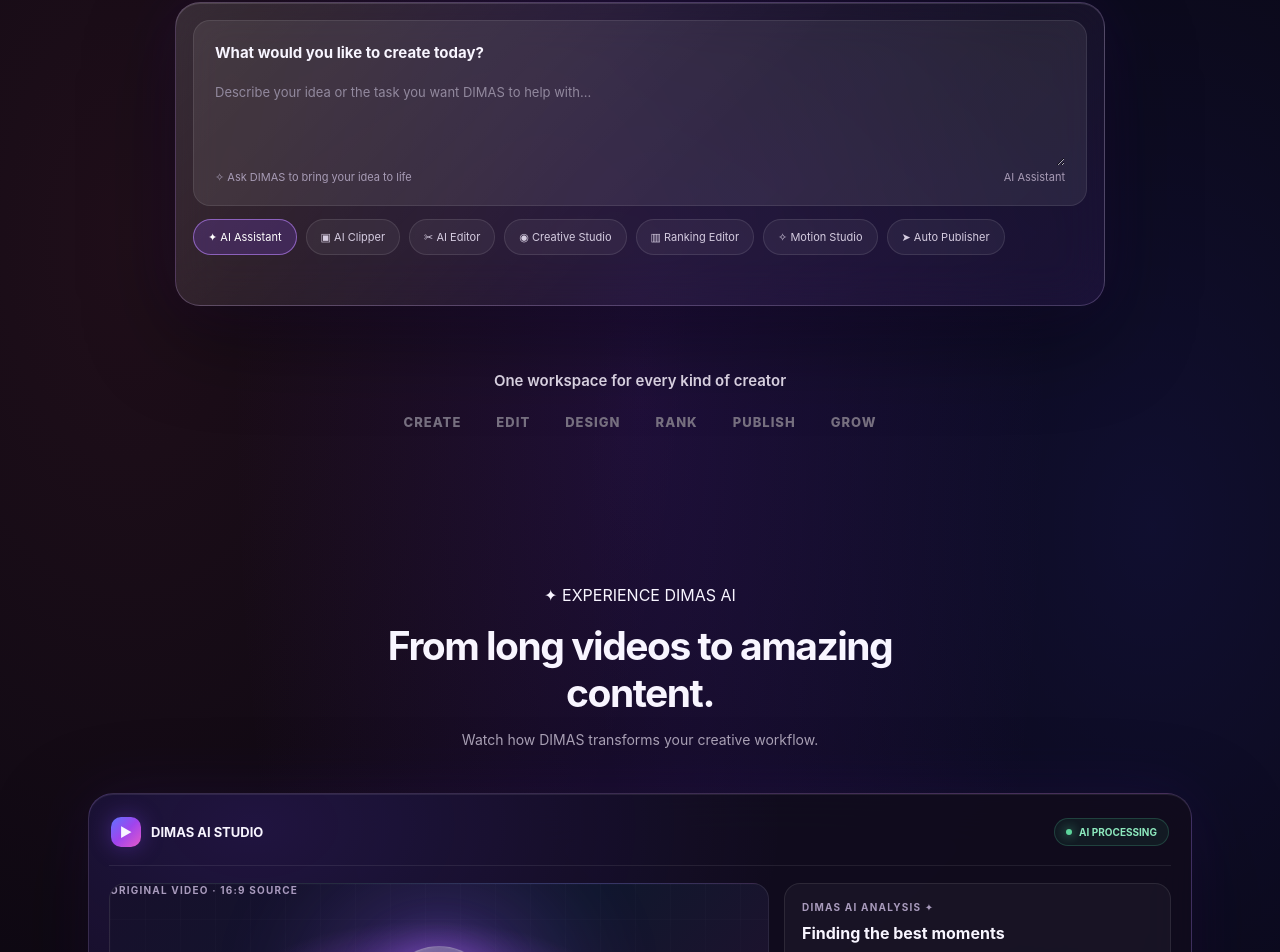
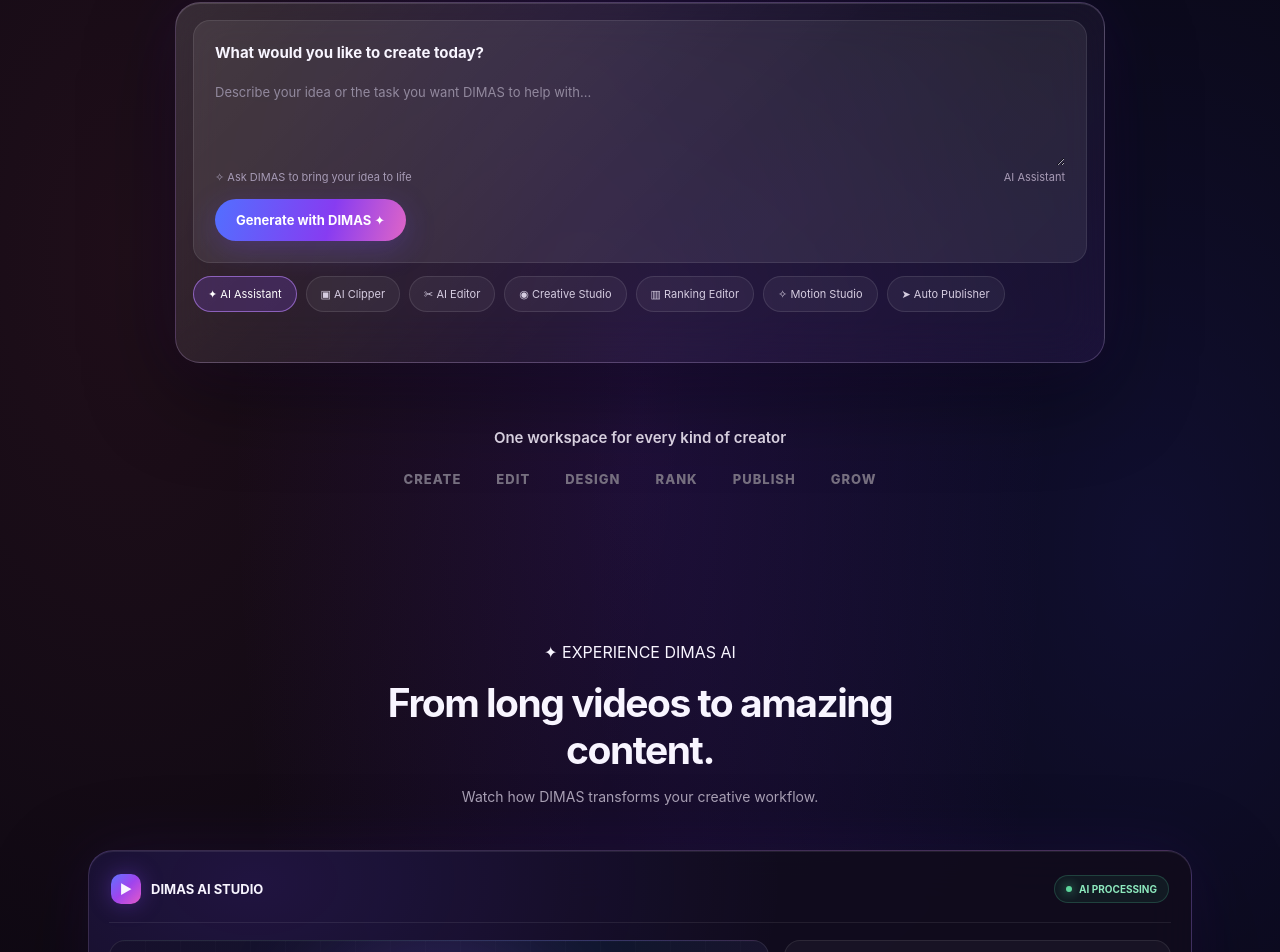
Before and after one commit to dimasmarkjohn-collab/DIMAS, a React (Vite) app: page / in a window 1280 px wide. Shown: the part 638-1590 px from the top of the page. Built offline with nearby package versions, Linux system fonts and the light colour scheme.

Commit message:
Update App.jsx

```diff
--- a/src/App.jsx
+++ b/src/App.jsx
@@ -35,40 +35,27 @@ function EditingShowcase() {
             <span className="showcase-brand-icon">▶</span>
             DIMAS AI STUDIO
           </div>
-
-          <span className="live-status">
-            AI PROCESSING
-          </span>
+          <span className="live-status">AI PROCESSING</span>
         </div>
 
         <div className="editing-layout">
           <div className="video-panel">
-            <div className="panel-label">
-              ORIGINAL VIDEO · 16:9 SOURCE
-            </div>
-
             <div className="video-glow" />
             <div className="video-orb" />
             <div className="video-scan" />
-
             <div className="video-caption">
               ORIGINAL VIDEO PREVIEW
             </div>
-
-            <div className="video-time">
-              12:48
-            </div>
+            <div className="video-time">12:48</div>
           </div>
 
           <div className="analysis-panel">
             <div className="panel-label">
               DIMAS AI ANALYSIS ✦
             </div>
-
             <div className="analysis-title">
               Finding the best moments
             </div>
-
             <p className="analysis-description">
               AI analyzes the video and identifies
               potential highlights.
@@ -83,7 +70,6 @@ function EditingShowcase() {
                 <strong>98%</strong>
                 <span>Video analysis</span>
               </div>
-
               <div className="analysis-stat">
                 <strong>24</strong>
                 <span>Moments detected</span>
@@ -116,9 +102,7 @@ function EditingShowcase() {
             <article className="generated-card" key={clip.time}>
               <div className="generated-thumb" />
               <strong>{clip.label}</strong>
-              <span>
-                {clip.time} · Score {clip.score}
-              </span>
+              <span>{clip.time} · Score {clip.score}</span>
             </article>
           ))}
         </div>
@@ -134,12 +118,12 @@ function App() {
 
   const handleSubmit = () => {
     if (!prompt.trim()) {
-      setMessage('Describe what you want DIMAS to create.');
+      setMessage('Please describe what you want DIMAS to create.');
       return;
     }
 
     setMessage(
-      'DIMAS AI will be connected in a future development phase.'
+      `${activeTool} request received by the DIMAS interface. AI execution will be connected in a future step.`
     );
   };
 
@@ -159,10 +143,7 @@ function App() {
         </nav>
 
         <div className="nav-actions">
-          <a href="#login" className="login-link">
-            Log in
-          </a>
-
+          <a href="#login" className="login-link">Log in</a>
           <a href="#workspace" className="primary-button">
             Start for free ↗
           </a>
@@ -190,7 +171,6 @@ function App() {
             <a href="#workspace" className="primary-button">
               Get started free →
             </a>
-
             <a href="#tools" className="secondary-button">
               Explore DIMAS tools
             </a>
@@ -217,14 +197,20 @@ function App() {
                 <span>✧ Ask DIMAS to bring your idea to life</span>
                 <span>{activeTool}</span>
               </div>
+
+              <button
+                type="button"
+                className="primary-button"
+                style={{
+                  border: 0,
+                  cursor: 'pointer',
+                  marginTop: 15
+                }}
+                onClick={handleSubmit}
+              >
+                Generate with DIMAS ✦
+              </button>
             </div>
-
-            <button
-              className="send-button"
-              onClick={handleSubmit}
-            >
-              ✦
-            </button>
 
             <div className="tool-shortcuts">
               {tools.map((tool) => (
@@ -237,7 +223,7 @@ function App() {
                   }
                   onClick={() => {
                     setActiveTool(tool.name);
-                    setMessage(`${tool.name} selected`);
+                    setMessage(`${tool.name} selected.`);
                   }}
                 >
                   {tool.icon} {tool.name}
@@ -245,14 +231,13 @@ function App() {
               ))}
             </div>
 
-            <p className="workspace-message">
+            <p className="workspace-message" aria-live="polite">
               {message}
             </p>
           </section>
 
           <div className="trust-section">
             <h3>One workspace for every kind of creator</h3>
-
             <div className="trust-items">
               <span>CREATE</span>
               <span>EDIT</span>
@@ -269,9 +254,7 @@ function App() {
         <section className="tools-section" id="tools">
           <div className="section-heading">
             <span>THE DIMAS ECOSYSTEM</span>
-
             <h2>Everything you need to create</h2>
-
             <p>
               A growing collection of creator tools,
               designed to work together in one unified platform.
@@ -281,12 +264,8 @@ function App() {
           <div className="tools-grid">
             {tools.slice(1).map((tool) => (
               <article className="tool-card" key={tool.name}>
-                <div className="card-icon">
-                  {tool.icon}
-                </div>
-
+                <div className="card-icon">{tool.icon}</div>
                 <h3>{tool.name}</h3>
-
                 <p>
                   Powerful creative tools designed
                   to make your workflow easier.
```
